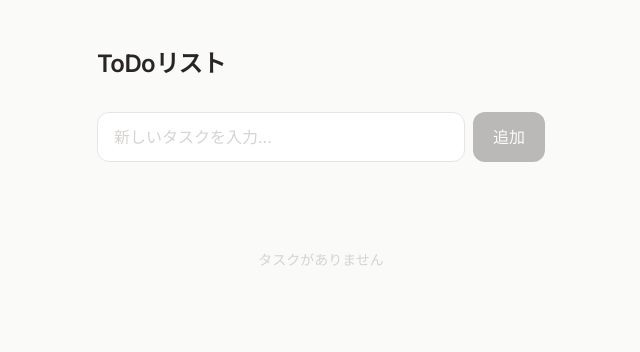
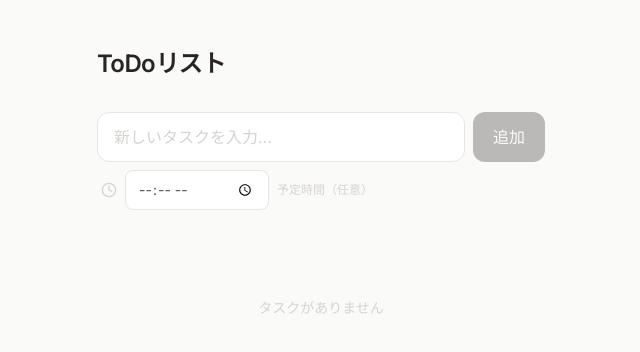
Before and after one commit to gasgasomoya-lab/ToDo, a Next.js app: page / in a window 1280 px wide. Shown: the top 352 px of the page, without its empty margins (319-959 px from the left). Built offline with nearby package versions, Linux system fonts and the light colour scheme.

Commit message:
feat: タスクに予定時間を追加（任意入力）

```diff
--- a/app/page.tsx
+++ b/app/page.tsx
@@ -5,6 +5,7 @@ import { useState, useEffect, useRef } from 'react'
 type Todo = {
   id: string
   text: string
+  time: string
   done: boolean
   createdAt: number
 }
@@ -12,6 +13,7 @@ type Todo = {
 export default function Home() {
   const [todos, setTodos] = useState<Todo[]>([])
   const [input, setInput] = useState('')
+  const [time, setTime] = useState('')
   const [mounted, setMounted] = useState(false)
   const inputRef = useRef<HTMLInputElement>(null)
 
@@ -29,10 +31,11 @@ export default function Home() {
     const text = input.trim()
     if (!text) return
     setTodos(prev => [
-      { id: crypto.randomUUID(), text, done: false, createdAt: Date.now() },
+      { id: crypto.randomUUID(), text, time, done: false, createdAt: Date.now() },
       ...prev,
     ])
     setInput('')
+    setTime('')
     inputRef.current?.focus()
   }
 
@@ -68,7 +71,8 @@ export default function Home() {
         </div>
 
         {/* 入力フォーム */}
-        <div className="flex gap-2 mb-6">
+        <div className="flex flex-col gap-2 mb-6">
+          <div className="flex gap-2">
             <input
               ref={inputRef}
               type="text"
@@ -87,6 +91,30 @@ export default function Home() {
             </button>
           </div>
 
+          {/* 時間入力（任意） */}
+          <div className="flex items-center gap-2 px-1">
+            <svg className="w-4 h-4 text-stone-300 shrink-0" fill="none" viewBox="0 0 24 24" stroke="currentColor" strokeWidth={2}>
+              <circle cx="12" cy="12" r="10" />
+              <path strokeLinecap="round" strokeLinejoin="round" d="M12 6v6l4 2" />
+            </svg>
+            <input
+              type="time"
+              value={time}
+              onChange={e => setTime(e.target.value)}
+              className="w-36 px-3 py-2 rounded-lg border border-stone-200 bg-white text-stone-600 text-sm focus:outline-none focus:ring-2 focus:ring-stone-300 transition"
+            />
+            <span className="text-xs text-stone-300">予定時間（任意）</span>
+            {time && (
+              <button
+                onClick={() => setTime('')}
+                className="text-xs text-stone-300 hover:text-stone-500 transition"
+              >
+                クリア
+              </button>
+            )}
+          </div>
+        </div>
+
         {/* タスク一覧 */}
         {todos.length === 0 ? (
           <div className="text-center py-16 text-stone-300 text-sm">
@@ -99,7 +127,7 @@ export default function Home() {
                 key={todo.id}
                 className="flex items-center gap-3 px-3 py-3 bg-white rounded-xl border border-stone-100 hover:border-stone-200 transition"
               >
-                {/* チェックボタン：タップ領域を大きく */}
+                {/* チェックボタン */}
                 <button
                   onClick={() => toggleTodo(todo.id)}
                   className="shrink-0 w-11 h-11 flex items-center justify-center rounded-full active:bg-stone-100 transition"
@@ -118,16 +146,27 @@ export default function Home() {
                   </span>
                 </button>
 
-                {/* テキスト */}
-                <span
-                  className={`flex-1 text-sm leading-relaxed transition ${
+                {/* テキスト＋時間 */}
+                <div className="flex-1 min-w-0">
+                  <span className={`block text-sm leading-relaxed transition ${
                     todo.done ? 'text-stone-300 line-through' : 'text-stone-700'
-                  }`}
-                >
+                  }`}>
                     {todo.text}
                   </span>
+                  {todo.time && (
+                    <span className={`flex items-center gap-1 mt-0.5 text-xs transition ${
+                      todo.done ? 'text-stone-200' : 'text-stone-400'
+                    }`}>
+                      <svg className="w-3 h-3" fill="none" viewBox="0 0 24 24" stroke="currentColor" strokeWidth={2}>
+                        <circle cx="12" cy="12" r="10" />
+                        <path strokeLinecap="round" strokeLinejoin="round" d="M12 6v6l4 2" />
+                      </svg>
+                      {todo.time}
+                    </span>
+                  )}
+                </div>
 
-                {/* 削除ボタン：常に表示・タップ領域を大きく */}
+                {/* 削除ボタン */}
                 <button
                   onClick={() => deleteTodo(todo.id)}
                   className="shrink-0 w-11 h-11 flex items-center justify-center rounded-full text-stone-300 hover:text-stone-500 active:bg-stone-100 transition"
```
Also changed, not shown: .claude/settings.local.json (added). Lines whose indentation alone changed are shown as unchanged.
